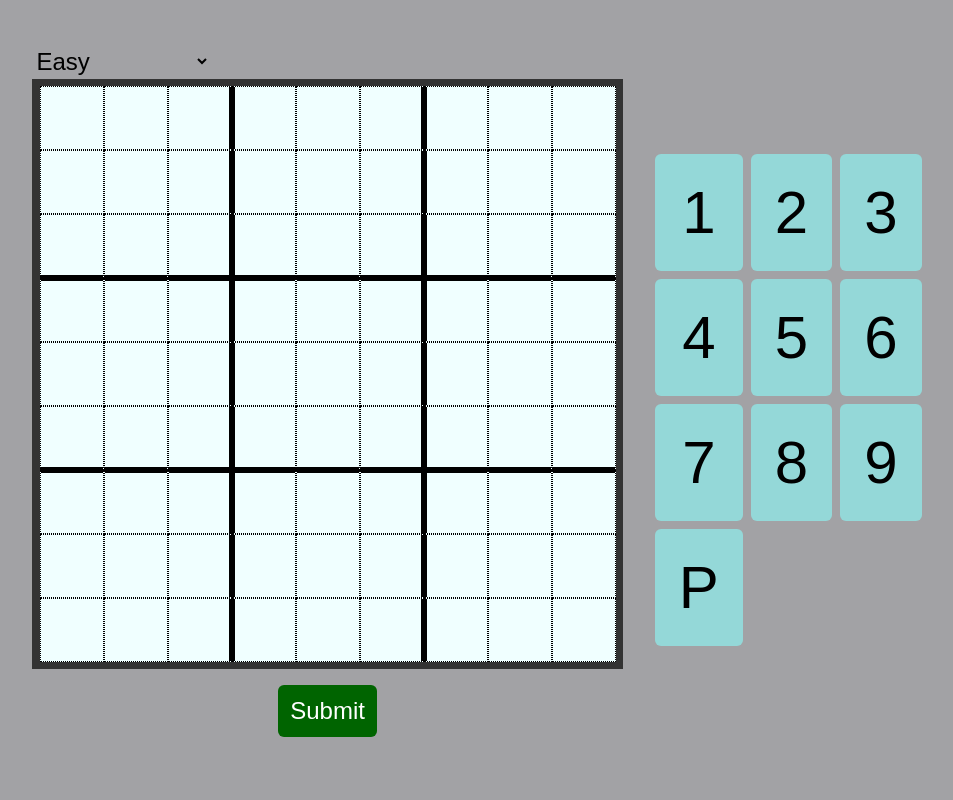
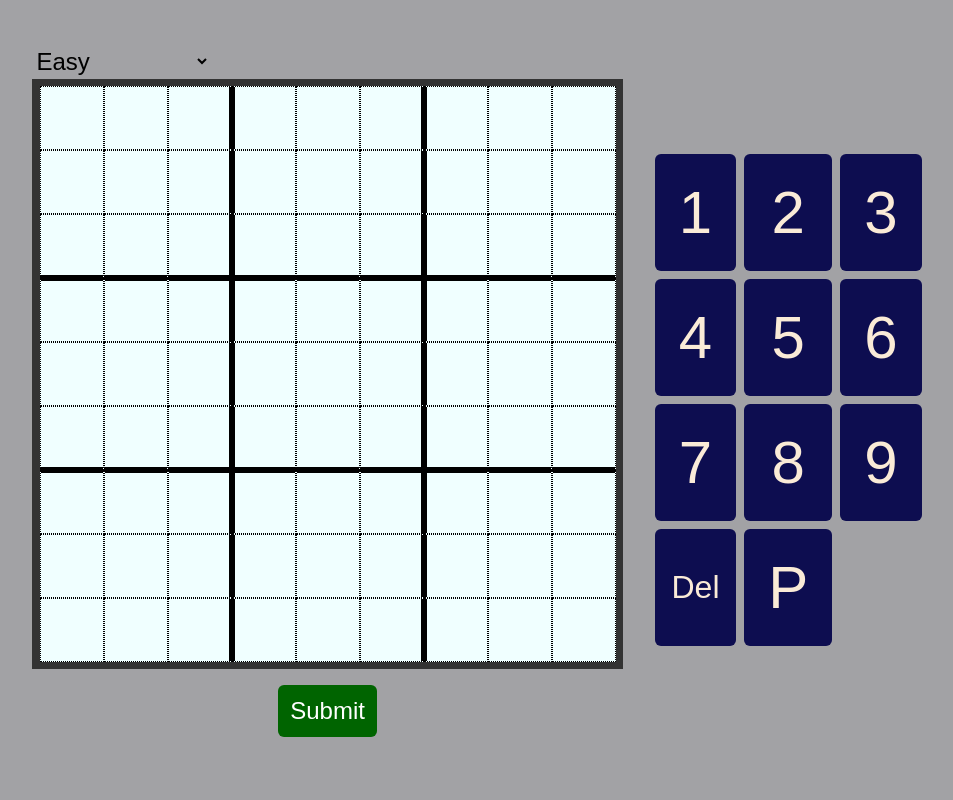
Before and after one commit to albertocorrias/sudoku, a Django app: template sudoku_site/sudoku_app/templates/sudoku_app/index.html in a window 1280 px wide. Shown: the part 72-872 px from the top of the page, without its empty margins (159-1112 px from the left). Run offline with Django 3.2, Linux system fonts and the light colour scheme; the template is opened without the code that fills it: values that come from a table or form of the project are taken from there, others are empty.

Commit message:
adding a del button and some style chnages

```diff
--- a/sudoku_site/sudoku_app/static/Game.js
+++ b/sudoku_site/sudoku_app/static/Game.js
@@ -48,13 +48,8 @@ export default class Game {
                     }
 
                     if (evt.key == "Backspace" || evt.key == "Delete") {
-                        all_cells[i].value = undefined //back to undefined value
-                        //restore size and colour, in case it was a provisional
-                        all_cells[i].isProvisional = false;
-                        //reset the multline flag
-                        all_cells[i].isMultiLine = false;
-                        all_cells[i].cellElement.style.setProperty("--text-size", "100%")
-                        all_cells[i].cellElement.style.setProperty("--number-color",Globals.NUMBER_COLOR_OF_USER_NUMBERS)
+                        grid.clearCellValue(i)
+                        cells_collection[i].focus()
                     }
 
                     if (evt.key == "p") {
@@ -105,15 +100,24 @@ export default class Game {
             }, true)
         }
 
-        //setup event listener for "P" key
+        //setup event listener for "P" button on the keypad next to the game board
         document.getElementById("provisional-button").addEventListener("click", function(evt) {
-            console.log('hello')
             for (let i = 0; i < all_cells.length; i++) {
                 if (all_cells[i].isClicked == true) {
                     all_cells[i].cellElement.style.setProperty("--number-color",Globals.NUMBER_COLOR_OF_PROVISIONAL_NUMBERS)
                     all_cells[i].cellElement.style.setProperty("--text-size", "50%")
                     all_cells[i].isProvisional = true
                     all_cells[i].cellElement.focus()
+                }
+            }
+        }, true)
+
+        //setup event listener for "Del" button on the keypad next to the game board
+        document.getElementById("delete-button").addEventListener("click", function(evt) {
+            for (let i = 0; i < all_cells.length; i++) {
+                if (all_cells[i].isClicked == true) {
+                    grid.clearCellValue(i)
+                    cells_collection[i].focus()
                 }
             }
         }, true)
--- a/sudoku_site/sudoku_app/static/Grid.js
+++ b/sudoku_site/sudoku_app/static/Grid.js
@@ -126,6 +126,18 @@ export default class Grid {
         all_cells[cell_index].isClicked = true
     }
 
+    clearCellValue(cell_index){
+        let all_cells = this.#cells
+        all_cells[cell_index].value = undefined //back to undefined value
+        //restore size and colour, in case it was a provisional
+        all_cells[cell_index].isProvisional = false;
+        //reset the multline flag
+        all_cells[cell_index].isMultiLine = false;
+        all_cells[cell_index].cellElement.style.setProperty("--text-size", "100%")
+        all_cells[cell_index].cellElement.style.setProperty("--number-color",Globals.NUMBER_COLOR_OF_USER_NUMBERS)
+    }
+
+
     highlightRelatedCells(cell_index){
         let all_cells = this.#cells
         let on_same_row = this.getIndicesOnSameRow(cell_index)
--- a/sudoku_site/sudoku_app/static/style.css
+++ b/sudoku_site/sudoku_app/static/style.css
@@ -118,11 +118,20 @@ div.numpad-wrapper {
 }
 div.numpad-item{
     text-align: center;
-    background-color: rgb(148, 216, 216);
+    background-color: rgb(13, 13, 80);
+    color: antiquewhite;
     border: 0;
     border-radius: 6px;
     font-size: 7.5vmin;
     padding: 3vmin;
+}
+
+div.del-button{
+    font-size: 4vmin;
+    padding-top: 5vmin;
+    padding-bottom:  1vmin;
+    padding-left:  1vmin;
+    padding-right:  1vmin;
 }
 
 div.prov{
--- a/sudoku_site/sudoku_app/templates/sudoku_app/index.html
+++ b/sudoku_site/sudoku_app/templates/sudoku_app/index.html
@@ -44,6 +44,7 @@
                 <div id = "numpad-item-7" class="numpad-item"> 7 </div>
                 <div id = "numpad-item-8" class="numpad-item"> 8 </div>
                 <div id = "numpad-item-9" class="numpad-item"> 9 </div>
+                <div id = "delete-button" class="numpad-item del-button"> Del </div>
                 <div id = "provisional-button" class="numpad-item"> P </div>
             </div>
         </div>
```
